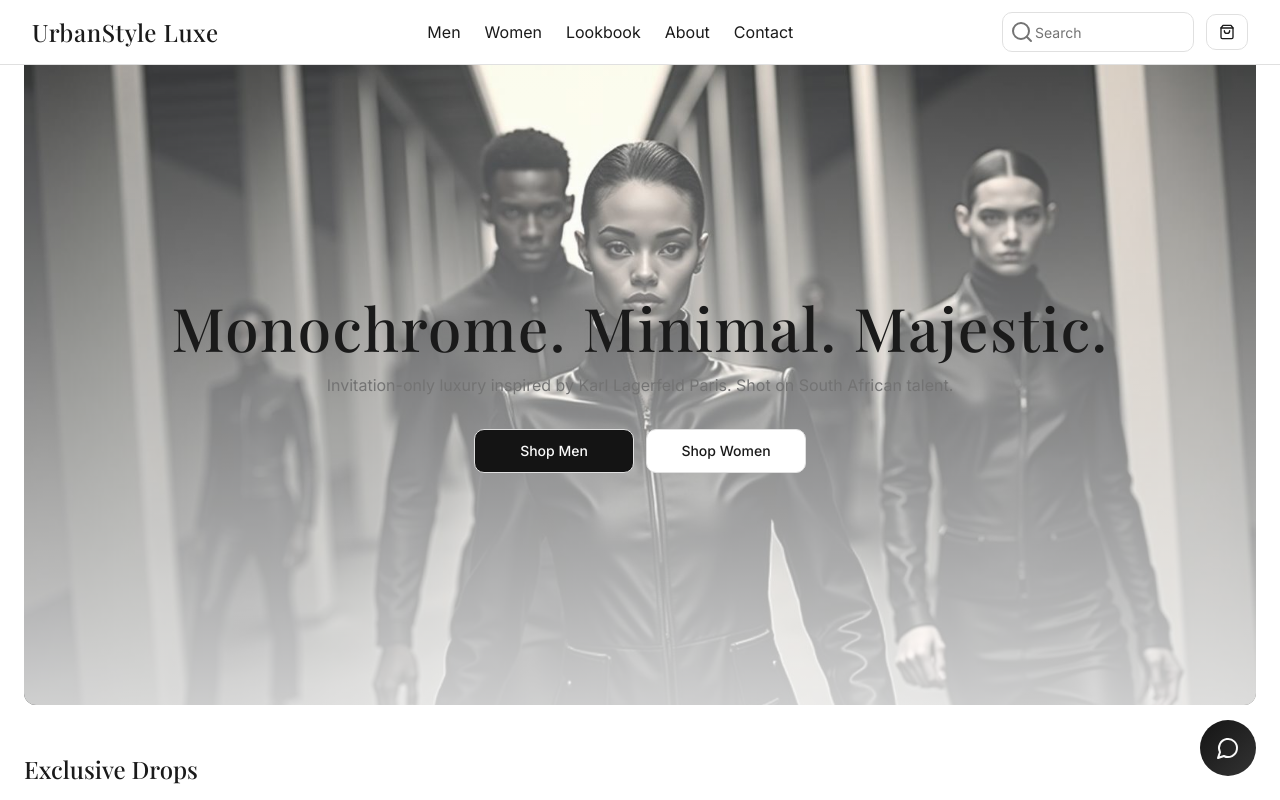
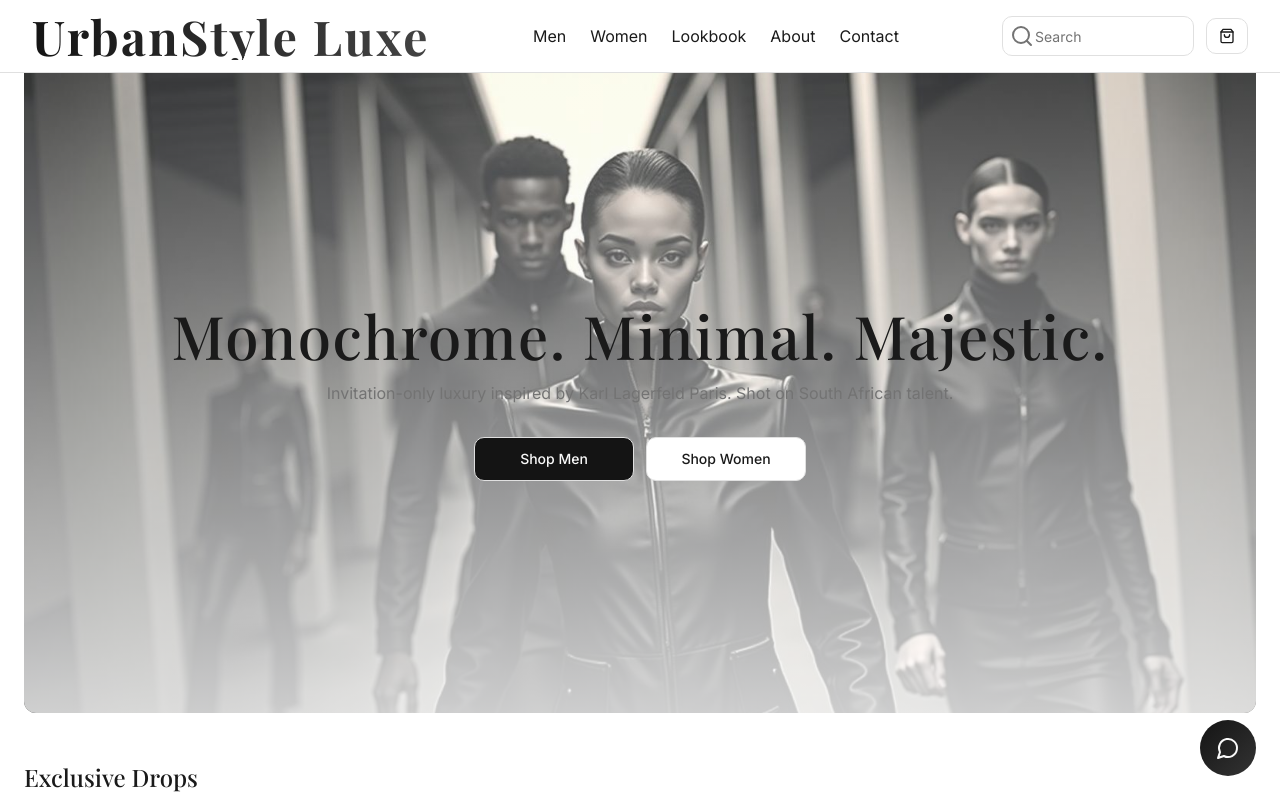
Before and after one commit to tkhumalo2022/urbanstyle-luxe-vip, a React (Vite) app: page / in a window 1280 px wide. Shown: the top 800 px of the page. Built offline with nearby package versions, Linux system fonts and the light colour scheme.

Commit message:
Refine header branding
Adjust size and style of the UrbanStyle Luxe header branding.

```diff
--- a/src/components/layout/Header.tsx
+++ b/src/components/layout/Header.tsx
@@ -18,7 +18,7 @@ export const Header = () => {
   return (
     <header className="sticky top-0 z-40 bg-background/70 backdrop-blur supports-[backdrop-filter]:bg-background/60 border-b">
       <div className="container mx-auto flex items-center justify-between py-3">
-        <Link to="/" className="font-display text-2xl tracking-wide hover-scale" aria-label="UrbanStyle Luxe Home">
+        <Link to="/" className="font-display text-4xl md:text-5xl font-bold tracking-wider hover-scale text-gradient bg-gradient-to-r from-primary to-primary/80 bg-clip-text text-transparent" aria-label="UrbanStyle Luxe Home">
           UrbanStyle Luxe
         </Link>
 
```
